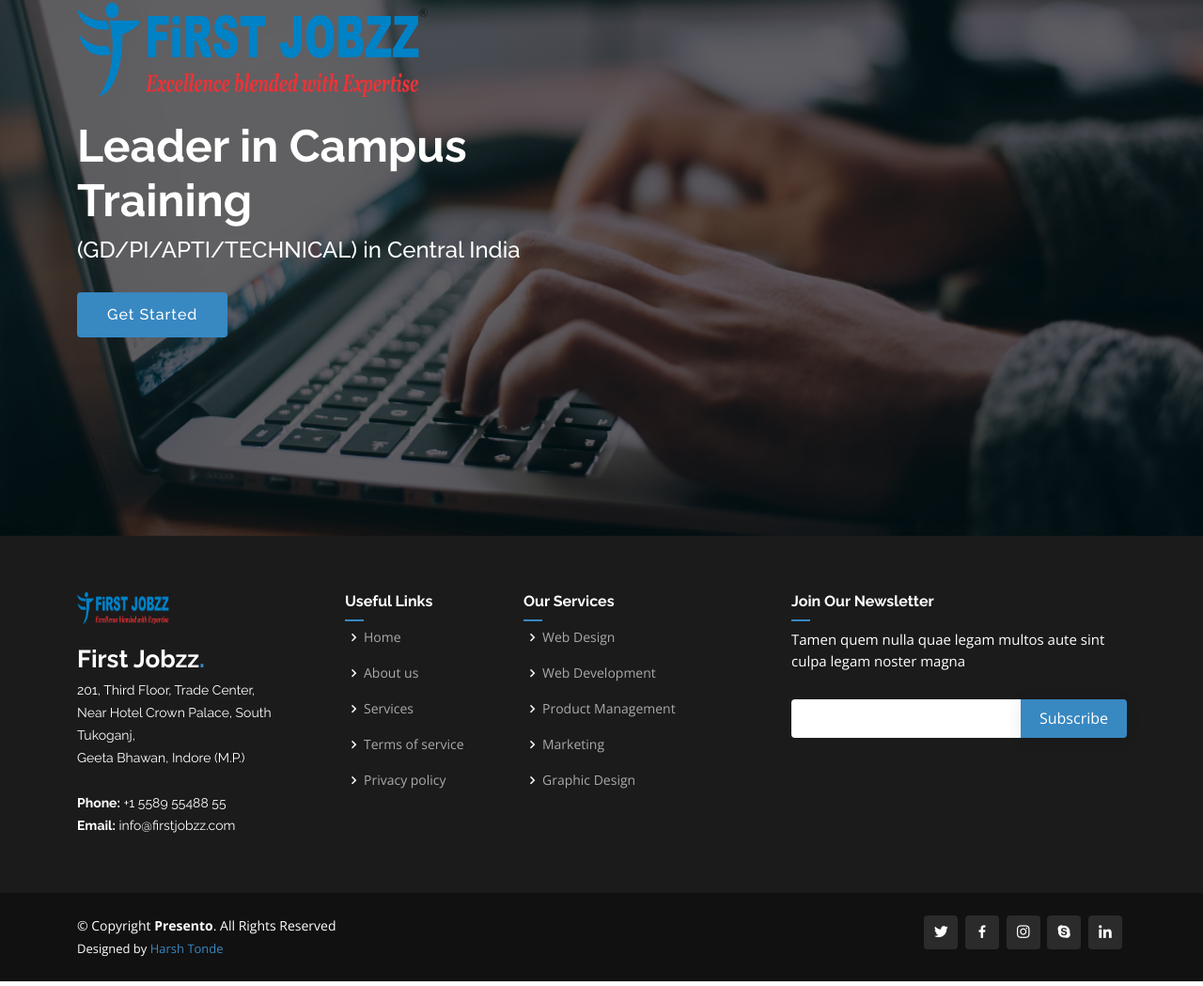
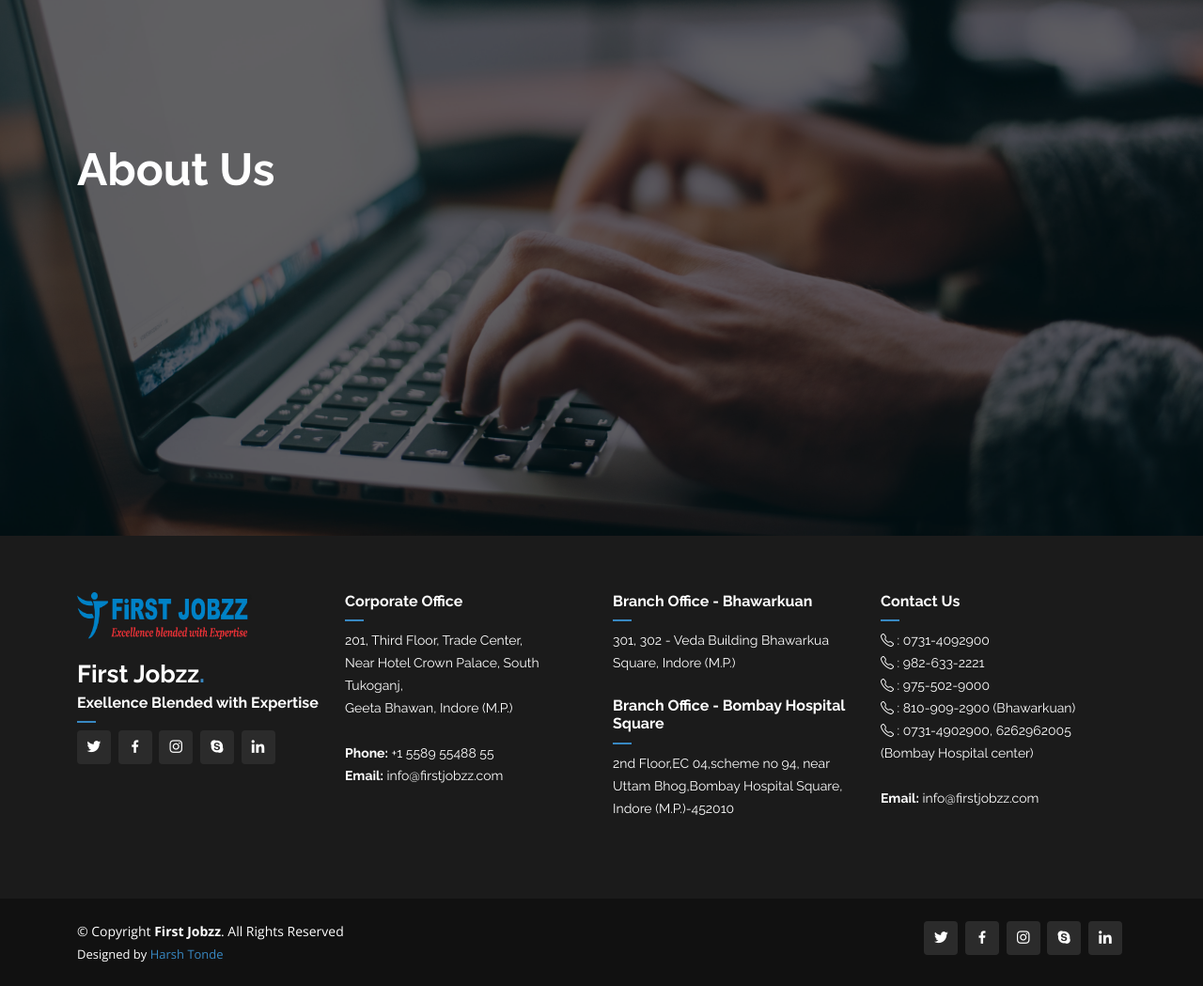
Before and after one commit to harshtonde/firstjobzz, a plain HTML site: page about.html in a window 1280 px wide. Shown: the part 230-1279 px from the top of the page at 94% size. Drawn offline with nearby package versions, Linux system fonts and the light colour scheme.

Commit message:
about us

```diff
--- a/about.html
+++ b/about.html
@@ -60,18 +60,7 @@
   <section id="hero" class="d-flex align-items-center">
 
     <div class="container" data-aos="zoom-out" data-aos-delay="100">
-      <div class="row">
-        <div class="col-xl-6">
-          <a href="about.html" class="logo me-auto"><img src="assets/img/logo.png" alt="", height="100"></a>
-          <div>
-            <div style="border: 0px solid #000; height: 10px; width: 17px; float: left"></div>
-            <div style="border: 0px solid #000; height: 10px; width: 17px; float: left"></div>
-            <br style="clear: both;" />
-        </div>
-          <h1>Leader in Campus Training</h1>
-          <h2>(GD/PI/APTI/TECHNICAL) in Central India</h2>
-          <a href="#about" class="btn-get-started scrollto">Get Started</a>
-        </div>
+      <h1>About Us</h1>
       </div>
     </div>
 
@@ -80,17 +69,30 @@
   <main id="main">
 
 
-  <!-- ======= Footer ======= -->
-  <footer id="footer">
+   <!-- ======= Footer ======= -->
+   <footer id="footer">
 
     <div class="footer-top">
       <div class="container">
         <div class="row">
 
           <div class="col-lg-3 col-md-6 footer-contact">
-            <img src="assets/img/logo.png" class="img-fluid" alt="" style="width:100px;height:34px;">
+            <a href="index.html" class="logo me-auto"><img src="assets/img/logo.png" alt="" style="height: 50px;;"></a>
             <p><br></p>
             <h3>First Jobzz<span>.</span></h3>
+            <h4>Exellence Blended with Expertise</h4>
+            <div class="social-links text-center text-md-start pt-3 pt-md-0">
+              <a href="#" class="twitter"><i class="bx bxl-twitter"></i></a>
+              <a href="#" class="facebook"><i class="bx bxl-facebook"></i></a>
+              <a href="#" class="instagram"><i class="bx bxl-instagram"></i></a>
+              <a href="#" class="google-plus"><i class="bx bxl-skype"></i></a>
+              <a href="#" class="linkedin"><i class="bx bxl-linkedin"></i></a>
+            </div>
+          </div>
+
+          <div class="col-lg-3 col-md-6 footer-contact">
+
+            <h4>Corporate Office</h4>
             <p>
               201, Third Floor, Trade Center,<br>
               Near Hotel Crown Palace, South Tukoganj,<br>
@@ -100,35 +102,31 @@
             </p>
           </div>
 
-          <div class="col-lg-2 col-md-6 footer-links">
-            <h4>Useful Links</h4>
-            <ul>
-              <li><i class="bx bx-chevron-right"></i> <a href="#">Home</a></li>
-              <li><i class="bx bx-chevron-right"></i> <a href="#">About us</a></li>
-              <li><i class="bx bx-chevron-right"></i> <a href="#">Services</a></li>
-              <li><i class="bx bx-chevron-right"></i> <a href="#">Terms of service</a></li>
-              <li><i class="bx bx-chevron-right"></i> <a href="#">Privacy policy</a></li>
-            </ul>
+          <div class="col-lg-3 col-md-6 footer-contact">
+
+            <h4>Branch Office - Bhawarkuan</h4>
+            <p>
+              301, 302 - Veda Building Bhawarkua Square, Indore (M.P.)<br><br>
+            </p>
+            <h4>Branch Office - Bombay Hospital Square</h4>
+            <p>
+              2nd Floor,EC 04,scheme no 94, near Uttam Bhog,Bombay Hospital Square, Indore (M.P.)-452010<br><br>
+            </p>
+
+          </div>
+          <div class="col-lg-3 col-md-6 footer-contact">
+
+            <h4>Contact Us</h4>
+            <p>
+              <i class="bi bi-telephone"></i> : 0731-4092900<br>
+              <i class="bi bi-telephone"></i> : 982-633-2221<br>
+              <i class="bi bi-telephone"></i> : 975-502-9000<br>
+              <i class="bi bi-telephone"></i> : 810-909-2900 (Bhawarkuan)<br>
+              <i class="bi bi-telephone"></i> : 0731-4902900, 6262962005 (Bombay Hospital center)<br><br>
+              <strong>Email:</strong> info@firstjobzz.com<br>
+            </p>
           </div>
 
-          <div class="col-lg-3 col-md-6 footer-links">
-            <h4>Our Services</h4>
-            <ul>
-              <li><i class="bx bx-chevron-right"></i> <a href="#">Web Design</a></li>
-              <li><i class="bx bx-chevron-right"></i> <a href="#">Web Development</a></li>
-              <li><i class="bx bx-chevron-right"></i> <a href="#">Product Management</a></li>
-              <li><i class="bx bx-chevron-right"></i> <a href="#">Marketing</a></li>
-              <li><i class="bx bx-chevron-right"></i> <a href="#">Graphic Design</a></li>
-            </ul>
-          </div>
-
-          <div class="col-lg-4 col-md-6 footer-newsletter">
-            <h4>Join Our Newsletter</h4>
-            <p>Tamen quem nulla quae legam multos aute sint culpa legam noster magna</p>
-            <form action="" method="post">
-              <input type="email" name="email"><input type="submit" value="Subscribe">
-            </form>
-          </div>
 
         </div>
       </div>
@@ -138,7 +136,7 @@
 
       <div class="me-md-auto text-center text-md-start">
         <div class="copyright">
-          &copy; Copyright <strong><span>Presento</span></strong>. All Rights Reserved
+          &copy; Copyright <strong><span>First Jobzz</span></strong>. All Rights Reserved
         </div>
         <div class="credits">
           <!-- All the links in the footer should remain intact. -->
@@ -169,7 +167,7 @@
   <script src="assets/vendor/purecounter/purecounter.js"></script>
   <script src="assets/vendor/swiper/swiper-bundle.min.js"></script>
 
-  <!-- Template Main JS File -->
+  <!-- Main JS File -->
   <script src="assets/js/main.js"></script>
 
 </body>
```
Also changed, not shown: index.html (+29 -7 lines).
